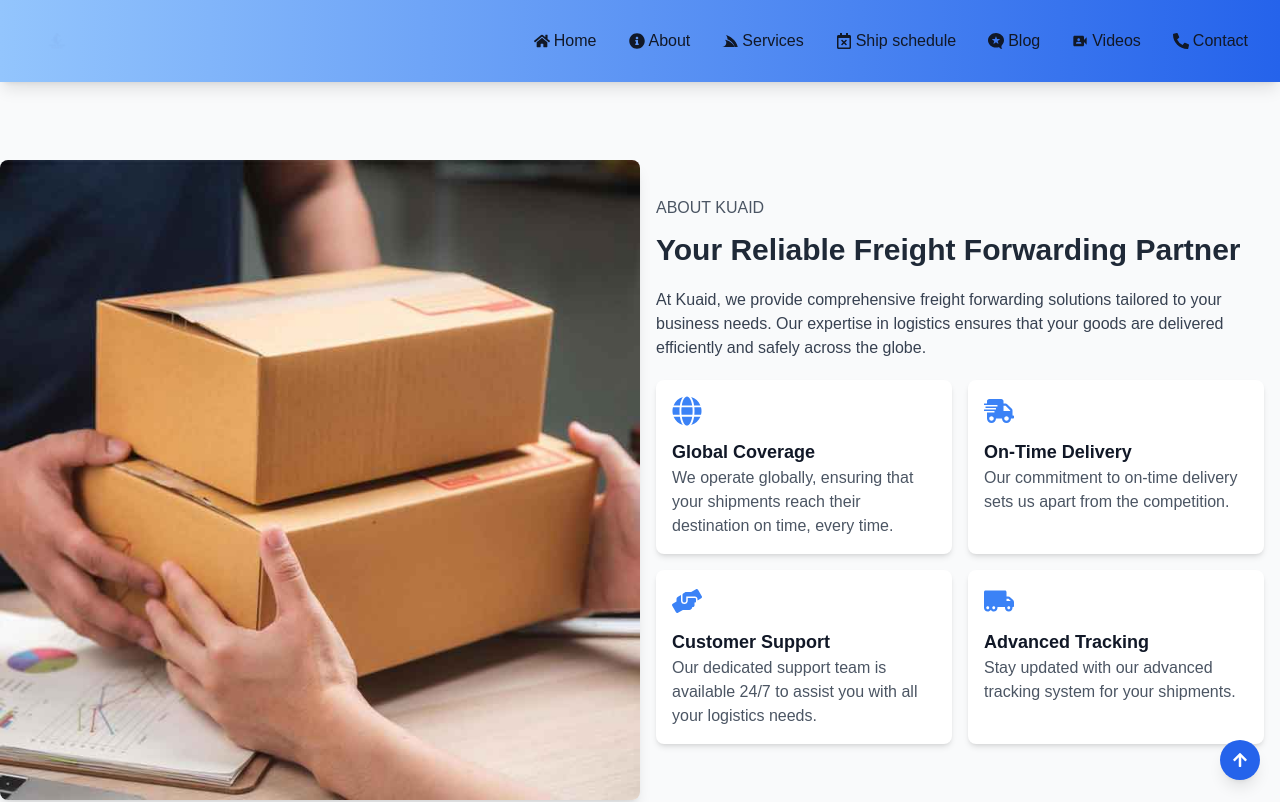
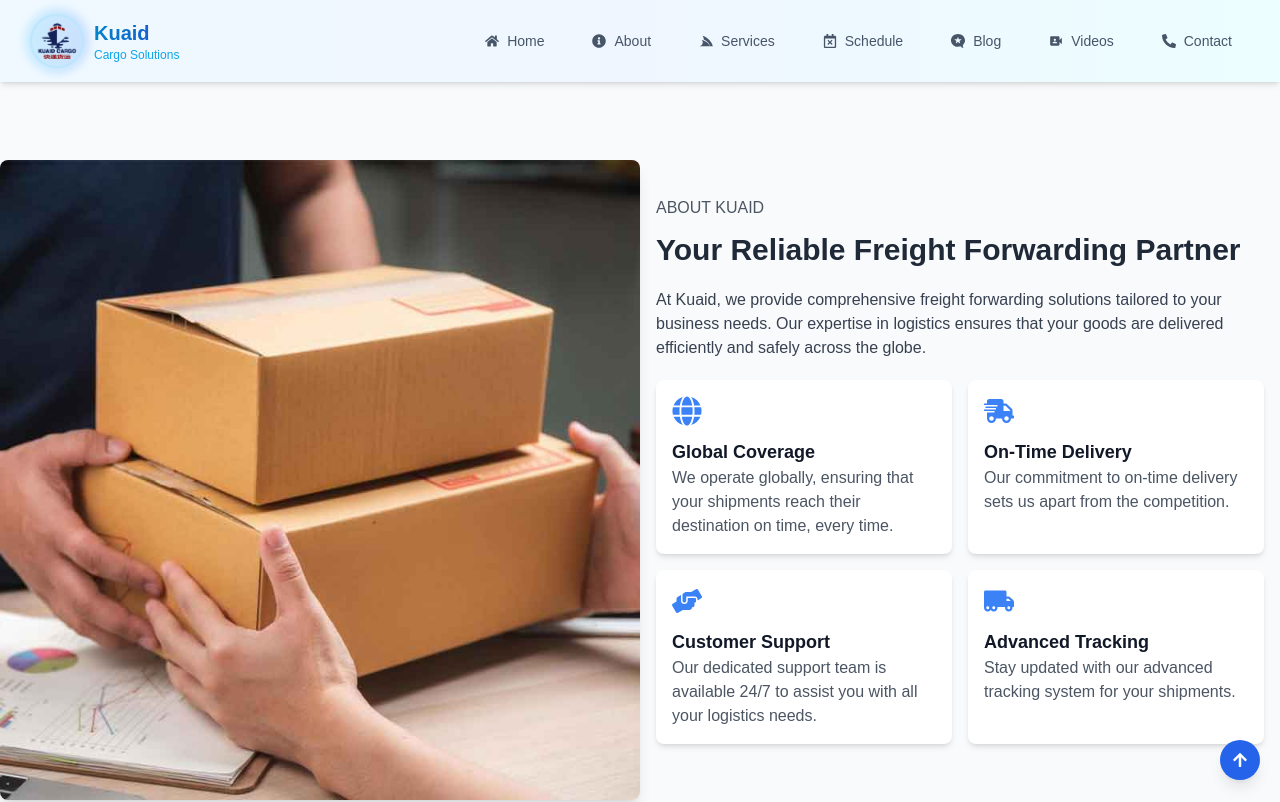
Before and after one commit to bari95/kuaid, a Next.js app: page /about in a window 1280 px wide. Shown: the top 802 px of the page. Built offline with nearby package versions, Linux system fonts and the light colour scheme.

Commit message:
Update Header.tsx

```diff
--- a/src/components/Header.tsx
+++ b/src/components/Header.tsx
@@ -10,12 +10,22 @@ import Image from 'next/image';
 
 export default function Header() {
   const [isOpen, setIsOpen] = useState(false);
+  const [isScrolled, setIsScrolled] = useState(false);
   const [isKuaidRotating, setIsKuaidRotating] = useState(false);
   const [isCargoRotating, setIsCargoRotating] = useState(false);
   const toggleMenu = () => setIsOpen(!isOpen);
 
   const kuaidRef = useRef<HTMLDivElement>(null);
   const cargoRef = useRef<HTMLDivElement>(null);
+
+  useEffect(() => {
+    const handleScroll = () => {
+      setIsScrolled(window.scrollY > 20);
+    };
+
+    window.addEventListener('scroll', handleScroll);
+    return () => window.removeEventListener('scroll', handleScroll);
+  }, []);
 
   useEffect(() => {
     let rotationTimeout: ReturnType<typeof setTimeout>;
@@ -53,96 +63,151 @@ export default function Header() {
   }, []);
 
   return (
-    <header className="fixed top-0 left-0 w-full bg-gradient-to-r from-blue-300 to-blue-600 shadow-lg z-50">
+    <header className={`fixed top-0 left-0 w-full z-50 transition-all duration-300 ${
+      isScrolled
+        ? 'bg-white/95 backdrop-blur-md shadow-lg border-b border-sky-100'
+        : 'bg-gradient-to-r from-sky-50 via-blue-50 to-cyan-50 shadow-md'
+    }`}>
       <div className="container mx-auto flex justify-between items-center p-4 md:px-8">
-      <Link href="/" className="relative group flex items-center space-x-2">
-          {/* Logo with Smooth Zooming and Fading Animation */}
+        <Link href="/" className="relative group flex items-center space-x-3">
+          {/* Enhanced Logo with Glow Effect */}
+          <div className="relative">
+            <div className="absolute -inset-2 bg-gradient-to-r from-sky-400 to-blue-500 rounded-full opacity-20 group-hover:opacity-40 transition-opacity duration-300 blur-sm"></div>
             <Image
               src="/img/logo.png"
               alt="Kuaid Logo"
               width={50}
               height={50}
-            className="animate-zoom-fade" // Apply custom animation
+              className="relative animate-zoom-fade rounded-full ring-2 ring-sky-200 group-hover:ring-sky-300 transition-all duration-300"
             />
+          </div>
+
+          {/* Company Name */}
+          <div className="hidden sm:block">
+            <h1 className={`text-xl font-bold bg-gradient-to-r from-sky-600 to-blue-700 bg-clip-text text-transparent transition-colors duration-300 ${
+              isScrolled ? 'from-sky-700 to-blue-800' : ''
+            }`}>
+              Kuaid
+            </h1>
+            <p className="text-xs text-sky-500 font-medium">Cargo Solutions</p>
+          </div>
         </Link>
 
         {/* Desktop Navigation */}
-        <nav className="hidden md:flex space-x-8">
-          <Link href="/" className="flex items-center space-x-1  hover:text-yellow-300 transition duration-300">
-            <FaHome />
-            <span>Home</span>
+        <nav className="hidden md:flex space-x-2">
+          {[
+            { href: '/', icon: FaHome, label: 'Home' },
+            { href: '/about', icon: FaInfoCircle, label: 'About' },
+            { href: '/services', icon: FaServicestack, label: 'Services' },
+            { href: '/schedules', icon: FaRegCalendarTimes, label: 'Schedule' },
+            { href: '/blogs', icon: SiMicrodotblog, label: 'Blog' },
+            { href: '/videos', icon: MdVideoCameraFront, label: 'Videos' },
+            { href: '/contact', icon: FaPhoneAlt, label: 'Contact' }
+          ].map(({ href, icon: Icon, label }) => (
+            <Link
+              key={href}
+              href={href}
+              className={`group relative flex items-center space-x-2 px-4 py-2 rounded-full transition-all duration-300 ${
+                isScrolled
+                  ? 'text-slate-700 hover:text-sky-600 hover:bg-sky-50'
+                  : 'text-slate-600 hover:text-sky-700 hover:bg-white/60'
+              }`}
+            >
+              {/* Hover Background */}
+              <div className="absolute inset-0 bg-gradient-to-r from-sky-100 to-blue-100 rounded-full opacity-0 group-hover:opacity-100 transition-opacity duration-300"></div>
+
+              {/* Icon and Text */}
+              <Icon className="relative z-10 text-sm group-hover:scale-110 transition-transform duration-200" />
+              <span className="relative z-10 text-sm font-medium">{label}</span>
+
+              {/* Underline Effect */}
+              <div className="absolute bottom-0 left-1/2 w-0 h-0.5 bg-gradient-to-r from-sky-400 to-blue-500 group-hover:w-full group-hover:left-0 transition-all duration-300 rounded-full"></div>
             </Link>
-          <Link href="/about" className="flex items-center space-x-1  hover:text-yellow-300 transition duration-300">
-            <FaInfoCircle />
-            <span>About</span>
-          </Link>
-          <Link href="/services" className="flex items-center space-x-1 hover:text-yellow-300 transition duration-300">
-            <FaServicestack />
-            <span>Services</span>
-          </Link>
-          <Link href="/schedules" className="flex items-center space-x-1 hover:text-yellow-300 transition duration-300">
-            <FaRegCalendarTimes />
-            <span>Ship schedule</span>
-          </Link>
-          <Link href="/blogs" className="flex items-center space-x-1 hover:text-yellow-300 transition duration-300">
-            <SiMicrodotblog />
-            <span>Blog</span>
-          </Link>
-          <Link href="/videos" className="flex items-center space-x-1  hover:text-yellow-300 transition duration-300">
-            <MdVideoCameraFront />
-            <span>Videos</span>
-          </Link>
-          <Link href="/contact" className="flex items-center space-x-1  hover:text-yellow-300 transition duration-300">
-            <FaPhoneAlt />
-            <span>Contact</span>
-          </Link>
+          ))}
         </nav>
 
-        {/* Mobile Menu Icon */}
+        {/* Mobile Menu Button */}
         <button
-          className="md:hidden text-2xl text-white"
+          className={`md:hidden relative p-2 rounded-full transition-all duration-300 ${
+            isScrolled
+              ? 'text-slate-700 hover:bg-sky-50'
+              : 'text-slate-600 hover:bg-white/60'
+          }`}
           onClick={toggleMenu}
           aria-label="Toggle menu"
         >
-          {isOpen ? <FaTimes /> : <FaBars />}
+          <div className="relative">
+            {isOpen ? <FaTimes className="text-xl" /> : <FaBars className="text-xl" />}
+          </div>
         </button>
       </div>
 
-      {/* Mobile Menu */}
-      {isOpen && (
-        <div className="md:hidden bg-gradient-to-r from-blue-500 to-blue-300 w-full shadow-lg absolute top-16 left-0 transition-transform duration-300">
-          <nav className="flex flex-col space-y-2 py-4">
-            <Link href="/" onClick={toggleMenu} className="flex items-center space-x-1 px-4 py-2 text-white hover:text-yellow-300 transition duration-300">
-              <FaHome />
-              <span>Home</span>
+      {/* Enhanced Mobile Menu */}
+      <div className={`md:hidden absolute top-full left-0 w-full transition-all duration-300 transform ${
+        isOpen
+          ? 'opacity-100 translate-y-0'
+          : 'opacity-0 -translate-y-2 pointer-events-none'
+      }`}>
+        <div className="bg-white/95 backdrop-blur-md border-b border-sky-100 shadow-lg">
+          <nav className="container mx-auto py-4">
+            {[
+              { href: '/', icon: FaHome, label: 'Home' },
+              { href: '/about', icon: FaInfoCircle, label: 'About' },
+              { href: '/services', icon: FaServicestack, label: 'Services' },
+              { href: '/schedules', icon: FaRegCalendarTimes, label: 'Ship Schedule' },
+              { href: '/blogs', icon: SiMicrodotblog, label: 'Blog' },
+              { href: '/videos', icon: MdVideoCameraFront, label: 'Videos' },
+              { href: '/contact', icon: FaPhoneAlt, label: 'Contact' }
+            ].map(({ href, icon: Icon, label }, index) => (
+              <Link
+                key={href}
+                href={href}
+                onClick={toggleMenu}
+                className="group flex items-center space-x-3 px-6 py-3 text-slate-700 hover:text-sky-600 hover:bg-sky-50 transition-all duration-200 border-l-4 border-transparent hover:border-sky-400"
+                style={{
+                  animationDelay: `${index * 50}ms`,
+                  animation: isOpen ? 'slideInLeft 0.3s ease-out forwards' : 'none'
+                }}
+              >
+                <Icon className="text-lg group-hover:scale-110 transition-transform duration-200" />
+                <span className="font-medium">{label}</span>
+                <div className="ml-auto opacity-0 group-hover:opacity-100 transition-opacity duration-200">
+                  <div className="w-2 h-2 bg-sky-400 rounded-full"></div>
+                </div>
               </Link>
-            <Link href="/about" onClick={toggleMenu} className="flex items-center space-x-1 px-4 py-2 text-white hover:text-yellow-300 transition duration-300">
-              <FaInfoCircle />
-              <span>About</span>
-            </Link>
-            <Link href="/services" onClick={toggleMenu} className="flex items-center space-x-1 px-4 py-2 text-white hover:text-yellow-300 transition duration-300">
-              <FaServicestack />
-              <span>Services</span>
-            </Link>
-            <Link href="/schedules" onClick={toggleMenu} className="flex items-center space-x-1 px-4 py-2 text-white hover:text-yellow-300 transition duration-300">
-              <FaRegCalendarTimes />
-              <span>Ship schedule</span>
-            </Link>
-            <Link href="/blogs" onClick={toggleMenu} className="flex items-center space-x-1 px-4 py-2 text-white hover:text-yellow-300 transition duration-300">
-              <SiMicrodotblog />
-              <span>Blog</span>
-            </Link>
-            <Link href="/videos" onClick={toggleMenu} className="flex items-center space-x-1 px-4 py-2 text-white hover:text-yellow-300 transition duration-300">
-              <MdVideoCameraFront />
-              <span>Video</span>
-            </Link>
-            <Link href="/contact" onClick={toggleMenu} className="flex items-center space-x-1 px-4 py-2 text-white hover:text-yellow-300 transition duration-300">
-              <FaPhoneAlt />
-              <span>Contact</span>
-            </Link>
+            ))}
           </nav>
         </div>
-      )}
+      </div>
+
+      {/* Custom Styles */}
+      <style jsx>{`
+        @keyframes slideInLeft {
+          from {
+            opacity: 0;
+            transform: translateX(-20px);
+          }
+          to {
+            opacity: 1;
+            transform: translateX(0);
+          }
+        }
+
+        @keyframes zoom-fade {
+          0%, 100% {
+            transform: scale(1);
+            opacity: 1;
+          }
+          50% {
+            transform: scale(1.05);
+            opacity: 0.8;
+          }
+        }
+
+        .animate-zoom-fade {
+          animation: zoom-fade 3s ease-in-out infinite;
+        }
+      `}</style>
     </header>
   );
 }
```
Lines whose indentation alone changed are shown as unchanged.
